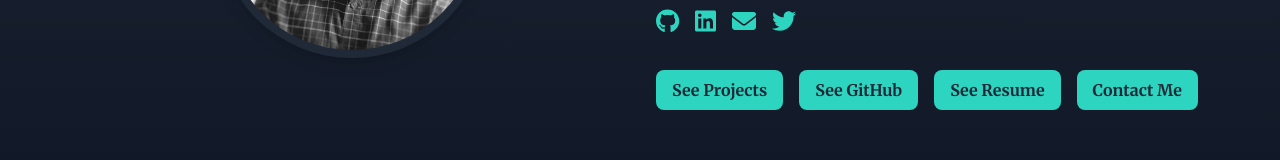
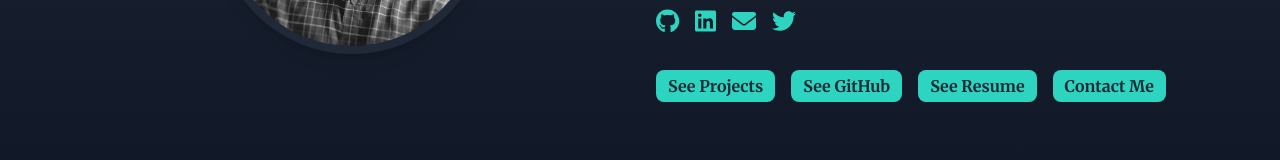
Before and after one commit to shahsarefin/shah-dev-portfolio, a React (Vite) app: page / in a window 1280 px wide. Shown: the part 330-490 px from the top of the page. Built offline with nearby package versions, Linux system fonts and the light colour scheme.

Commit message:
Rebuild project for production deployment

```diff
--- a/src/components/Hero.jsx
+++ b/src/components/Hero.jsx
@@ -32,16 +32,16 @@ const Hero = () => {
             </a>
           </div>
           <div className="flex flex-wrap justify-center lg:justify-start space-x-2 md:space-x-4">
-            <a href="#projects" className="inline-block py-2 px-3 md:px-4 bg-teal-400 text-gray-800 font-semibold rounded-lg hover:bg-teal-600 text-sm md:text-base">
+            <a href="#projects" className="inline-block py-1 px-2 md:px-3 bg-teal-400 text-gray-800 font-semibold rounded-lg hover:bg-teal-600 text-sm md:text-base">
               See Projects
             </a>
-            <a href="https://github.com/shahsarefin" target="_blank" rel="noopener noreferrer" className="inline-block py-2 px-3 md:px-4 bg-teal-400 text-gray-800 font-semibold rounded-lg hover:bg-teal-600 text-sm md:text-base">
+            <a href="https://github.com/shahsarefin" target="_blank" rel="noopener noreferrer" className="inline-block py-1 px-2 md:px-3 bg-teal-400 text-gray-800 font-semibold rounded-lg hover:bg-teal-600 text-sm md:text-base">
               See GitHub
             </a>
-            <a href="https://drive.google.com/your_drive_link_here" target="_blank" rel="noopener noreferrer" className="inline-block py-2 px-3 md:px-4 bg-teal-400 text-gray-800 font-semibold rounded-lg hover:bg-teal-600 text-sm md:text-base">
+            <a href="https://drive.google.com/your_drive_link_here" target="_blank" rel="noopener noreferrer" className="inline-block py-1 px-2 md:px-3 bg-teal-400 text-gray-800 font-semibold rounded-lg hover:bg-teal-600 text-sm md:text-base">
               See Resume
             </a>
-            <a href="mailto:shahsarefin@gmail.com" className="inline-block py-2 px-3 md:px-4 bg-teal-400 text-gray-800 font-semibold rounded-lg hover:bg-teal-600 text-sm md:text-base">
+            <a href="mailto:shahsarefin@gmail.com" className="inline-block py-1 px-2 md:px-3 bg-teal-400 text-gray-800 font-semibold rounded-lg hover:bg-teal-600 text-sm md:text-base">
               Contact Me
             </a>
           </div>
```
